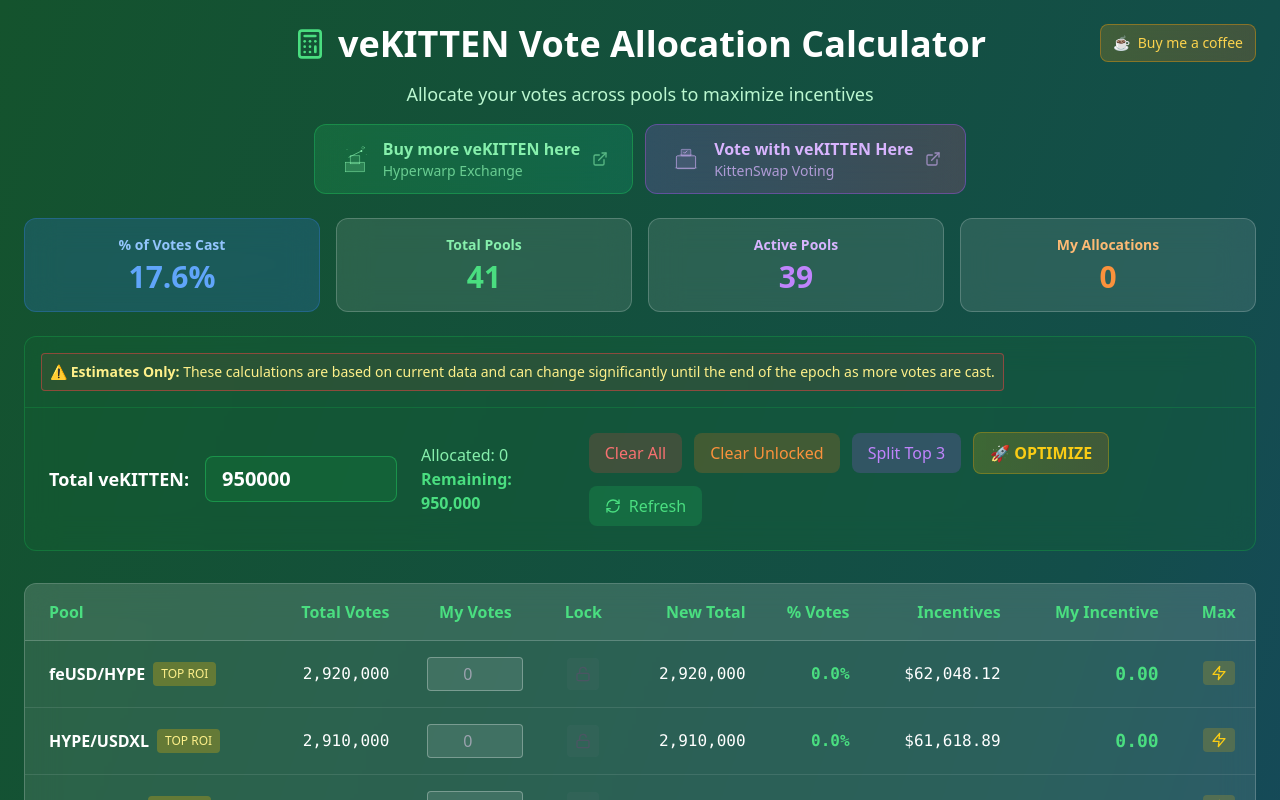
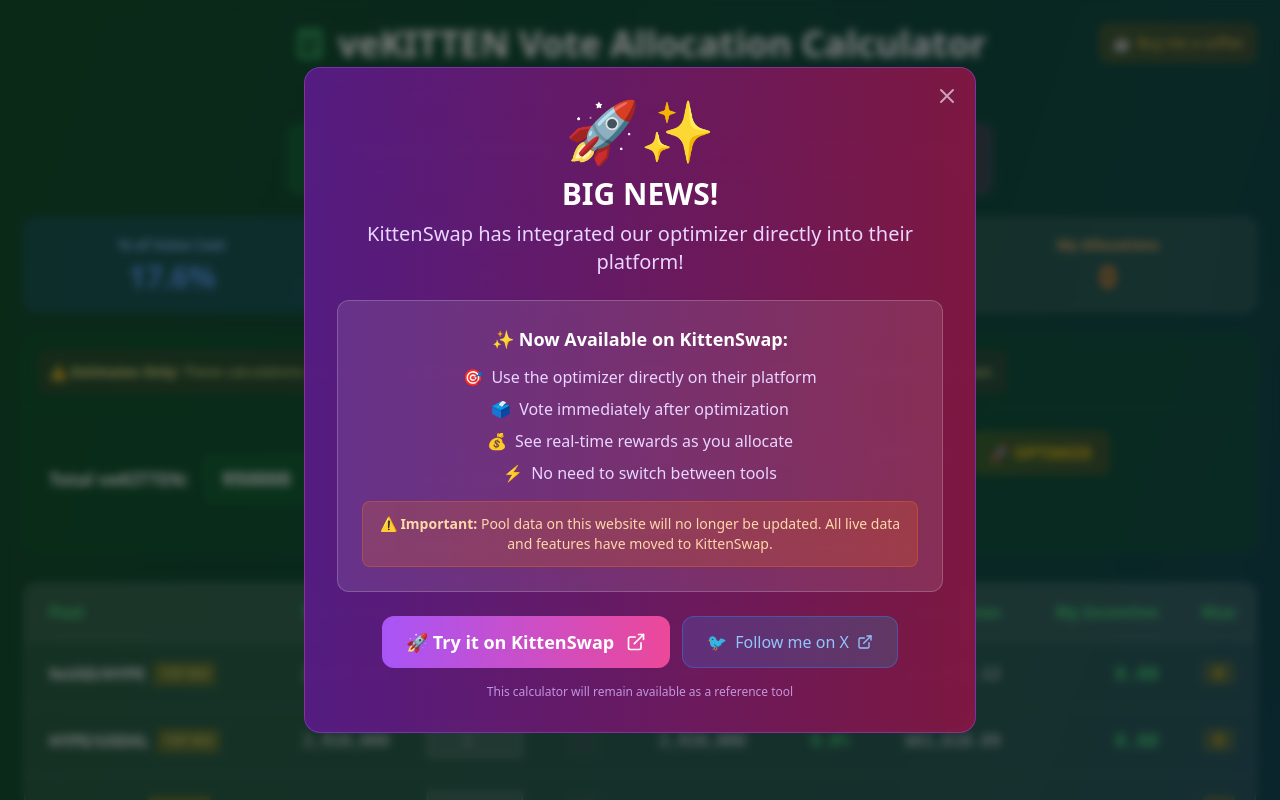
Before and after one commit to ThatDudeFreak/vekitten-calculator, a React (Create React App) app: page / in a window 1280 px wide. Shown: the top 800 px of the page. Built offline with nearby package versions, Linux system fonts and the light colour scheme.

Commit message:
Update App.js

```diff
--- a/src/App.js
+++ b/src/App.js
@@ -7,6 +7,7 @@
   const [lockedAllocations, setLockedAllocations] = useState({}); // Track which pools are locked
   const [loading, setLoading] = useState(false);
   const [lastUpdate, setLastUpdate] = useState(new Date());
+  const [showKittenswapPopup, setShowKittenswapPopup] = useState(true);
   const lastDataUpdate = 'Jun 30, 2025 5:54 PM EST'; // Static date - update manually
 
   // Updated pool data from latest KittenSwap voting interface data
@@ -425,6 +426,91 @@
   return (
     <div className="min-h-screen bg-gradient-to-br from-green-900 via-teal-900 to-blue-900 p-3 md:p-6">
       <div className="max-w-7xl mx-auto">
+
+        {/* Kittenswap Integration Announcement Popup */}
+        {showKittenswapPopup && (
+          <div className="fixed inset-0 bg-black/50 backdrop-blur-sm flex items-center justify-center z-50 p-4">
+            <div className="bg-gradient-to-r from-purple-900/95 to-pink-900/95 backdrop-blur-lg rounded-2xl border border-purple-500/40 max-w-2xl w-full p-6 md:p-8 relative">
+              <button
+                onClick={() => setShowKittenswapPopup(false)}
+                className="absolute top-4 right-4 text-white/60 hover:text-white transition-colors"
+              >
+                <svg className="w-6 h-6" fill="none" stroke="currentColor" viewBox="0 0 24 24">
+                  <path strokeLinecap="round" strokeLinejoin="round" strokeWidth={2} d="M6 18L18 6M6 6l12 12" />
+                </svg>
+              </button>
+
+              <div className="text-center">
+                <div className="mb-4">
+                  <div className="text-4xl md:text-6xl mb-4">🚀✨</div>
+                  <h2 className="text-2xl md:text-3xl font-bold text-white mb-2">
+                    BIG NEWS!
+                  </h2>
+                  <div className="text-lg md:text-xl text-purple-200 mb-6">
+                    KittenSwap has integrated our optimizer directly into their platform!
+                  </div>
+                </div>
+
+                <div className="bg-white/10 rounded-xl p-4 md:p-6 mb-6 border border-white/20">
+                  <h3 className="text-lg font-semibold text-white mb-3">✨ Now Available on KittenSwap:</h3>
+                  <div className="space-y-2 text-purple-200 text-sm md:text-base">
+                    <div className="flex items-center justify-center gap-2">
+                      <span>🎯</span>
+                      <span>Use the optimizer directly on their platform</span>
+                    </div>
+                    <div className="flex items-center justify-center gap-2">
+                      <span>🗳️</span>
+                      <span>Vote immediately after optimization</span>
+                    </div>
+                    <div className="flex items-center justify-center gap-2">
+                      <span>💰</span>
+                      <span>See real-time rewards as you allocate</span>
+                    </div>
+                    <div className="flex items-center justify-center gap-2">
+                      <span>⚡</span>
+                      <span>No need to switch between tools</span>
+                    </div>
+                  </div>
+
+                  <div className="mt-4 p-3 bg-orange-500/20 rounded-lg border border-orange-500/30">
+                    <div className="text-orange-200 text-sm text-center">
+                      <strong>⚠️ Important:</strong> Pool data on this website will no longer be updated.
+                      All live data and features have moved to KittenSwap.
+                    </div>
+                  </div>
+                </div>
+
+                <div className="flex flex-col sm:flex-row gap-3 justify-center">
+                  <a
+                    href="https://app.kittenswap.finance/vekitten"
+                    target="_blank"
+                    rel="noopener noreferrer"
+                    className="inline-flex items-center justify-center gap-3 bg-gradient-to-r from-purple-500 to-pink-500 hover:from-purple-600 hover:to-pink-600 text-white px-6 py-3 rounded-xl font-semibold transition-all duration-200 group text-lg"
+                  >
+                    <span>🚀 Try it on KittenSwap</span>
+                    <ExternalLink className="w-5 h-5 group-hover:rotate-12 transition-transform" />
+                  </a>
+                  <a
+                    href="https://x.com/ThatNFTGawd"
+                    target="_blank"
+                    rel="noopener noreferrer"
+                    onClick={() => setShowKittenswapPopup(false)}
+                    className="inline-flex items-center justify-center gap-2 bg-gradient-to-r from-blue-500/20 to-cyan-500/20 hover:from-blue-500/30 hover:to-cyan-500/30 text-blue-300 hover:text-blue-200 px-6 py-3 rounded-xl font-medium transition-all duration-200 border border-blue-500/40"
+                  >
+                    <span>🐦</span>
+                    <span>Follow me on X</span>
+                    <ExternalLink className="w-4 h-4" />
+                  </a>
+                </div>
+
+                <div className="mt-4 text-xs text-purple-300/80">
+                  This calculator will remain available as a reference tool
+                </div>
+              </div>
+            </div>
+          </div>
+        )}
+
         {/* Header */}
         <div className="text-center mb-6 relative">
           {/* Buy Me a Coffee Button - Top Right */}
@@ -518,13 +604,37 @@
                 </svg>
               </div>
               <div className="flex flex-col items-start">
-                <span className="font-semibold text-sm md:text-base">Vote with veKITTEN Here</span>
-                <span className="text-xs md:text-sm opacity-75 group-hover:opacity-100 transition-opacity">KittenSwap Voting</span>
+                <span className="font-semibold text-sm md:text-base">Vote with Integrated Optimizer</span>
+                <span className="text-xs md:text-sm opacity-75 group-hover:opacity-100 transition-opacity">KittenSwap + Our Optimizer!</span>
               </div>
               <ExternalLink className="w-4 h-4 opacity-60 group-hover:opacity-100 transition-opacity" />
             </a>
           </div>
         </div>
+
+        {/* KittenSwap Integration Banner - shown after popup is dismissed */}
+        {!showKittenswapPopup && (
+          <div className="bg-gradient-to-r from-purple-500/20 to-pink-500/20 backdrop-blur-lg rounded-xl p-4 border border-purple-500/30 mb-6">
+            <div className="flex flex-col md:flex-row items-center justify-between gap-4">
+              <div className="flex items-center gap-3 text-center md:text-left">
+                <div className="text-2xl">🚀</div>
+                <div>
+                  <div className="text-white font-semibold">New: Optimizer now integrated on KittenSwap!</div>
+                  <div className="text-purple-200 text-sm">Vote directly with optimized allocations and see real-time rewards</div>
+                </div>
+              </div>
+              <a
+                href="https://app.kittenswap.finance/vekitten"
+                target="_blank"
+                rel="noopener noreferrer"
+                className="inline-flex items-center gap-2 bg-gradient-to-r from-purple-500 to-pink-500 hover:from-purple-600 hover:to-pink-600 text-white px-4 py-2 rounded-lg font-medium transition-all duration-200 group flex-shrink-0"
+              >
+                <span>Try it now</span>
+                <ExternalLink className="w-4 h-4 group-hover:rotate-12 transition-transform" />
+              </a>
+            </div>
+          </div>
+        )}
 
         {/* Stats Section */}
         <div className="grid grid-cols-2 lg:grid-cols-4 gap-3 md:gap-4 mb-6">
```
